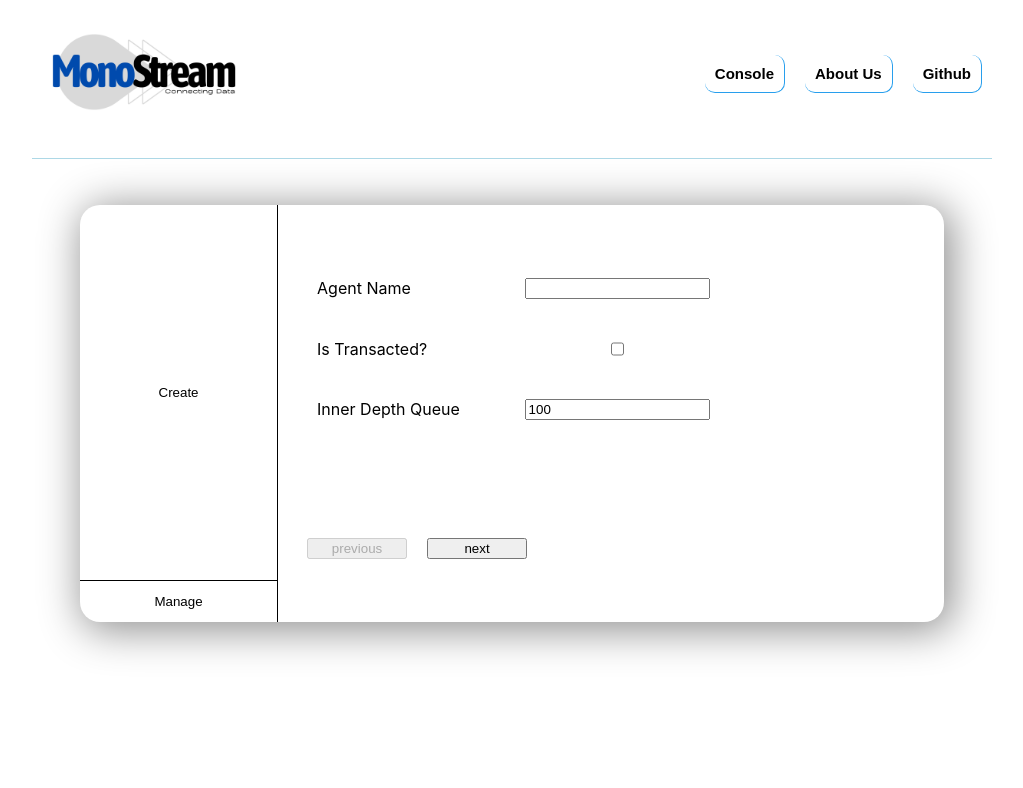
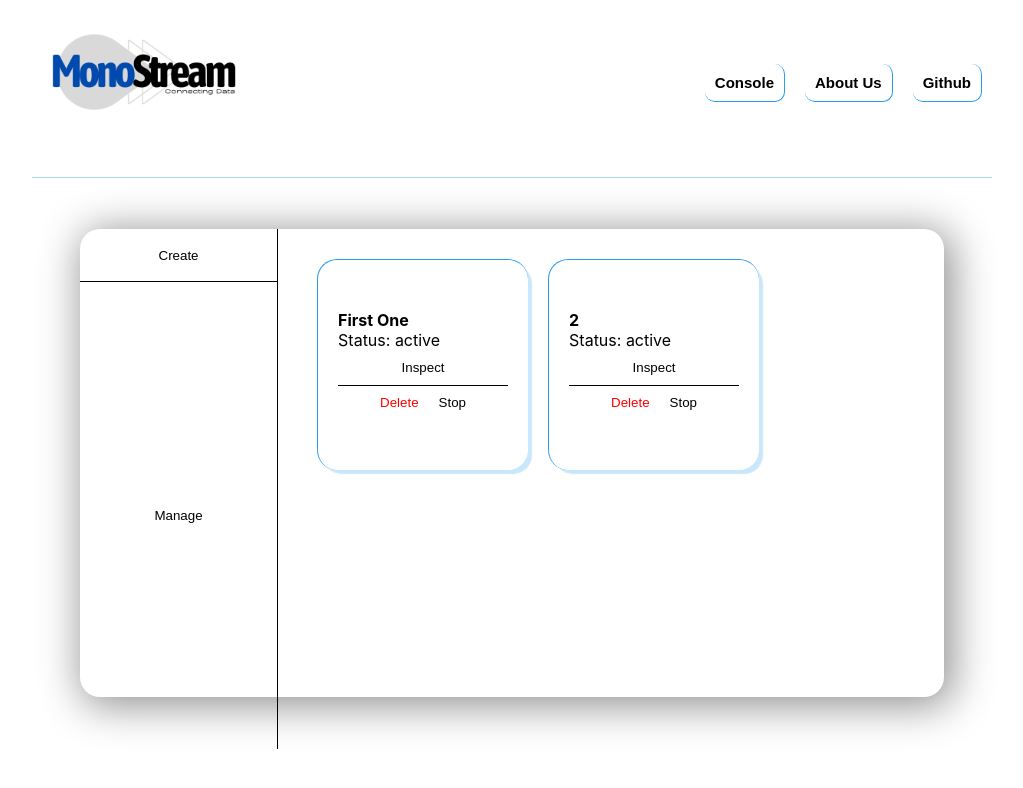
Before and after one commit to M0noStream/mono-client-new, a React (Create React App) app: page / in a window 1280 px wide. Shown: the top 788 px of the page, without its empty margins (128-1151 px from the left). Built offline with nearby package versions, Linux system fonts and the light colour scheme; no server answers.

Commit message:
camelCasing

```diff
--- a/src/components/AppDataInput.jsx
+++ b/src/components/AppDataInput.jsx
@@ -5,9 +5,9 @@ export default class AppDataInput extends Component {
     constructor(props) {
         super(props);
         this.state = {
-            IsTransacted: false,
-            InnerDepthQueue: 100,
-            AgentName: ""
+            isTransacted: false,
+            innerDepthQueue: 100,
+            agentName: ""
         }
     }
     componentDidMount = () => {
@@ -18,12 +18,12 @@ export default class AppDataInput extends Component {
 
     handleIsTransacted = (e) => {
         let checked = e.target.checked
-        this.setState({ IsTransacted: checked })
+        this.setState({ isTransacted: checked })
     }
 
     handleAgentName = (e) => {
         let value = e.target.value
-        this.setState({AgentName: value})
+        this.setState({agentName: value})
     }
 
     handleInnerDepthQueue = (e) => {
@@ -31,7 +31,7 @@ export default class AppDataInput extends Component {
         if (isNaN(value)) {
             return
         }
-        this.setState({ InnerDepthQueue: value })
+        this.setState({ innerDepthQueue: value })
     }
 
     saveDataAndSet = () => {
@@ -46,19 +46,19 @@ export default class AppDataInput extends Component {
                     <div className='data-form-labelinput'>
                         <label htmlFor='AgentName' className='console-content-input'>Agent Name</label>
                         <div className='input-container'>
-                            <input id='AgentName' checked={this.state.AgentName} type="text" onChange={this.handleAgentName} />
+                            <input id='AgentName' checked={this.state.agentName} type="text" onChange={this.handleAgentName} />
                         </div>
                     </div>
                     <div className='data-form-labelinput'>
                         <label htmlFor='IsTransacted' className='console-content-input'>Is Transacted?</label>
                         <div className='input-container'>
-                            <input id='IsTransacted' checked={this.state.IsTransacted} type="checkbox" onChange={this.handleIsTransacted} />
+                            <input id='IsTransacted' checked={this.state.isTransacted} type="checkbox" onChange={this.handleIsTransacted} />
                         </div>
                     </div>
                     <div className='data-form-labelinput'>
                         <label htmlFor='InnerDepthQueue' className='console-content-input'>Inner Depth Queue</label>
                         <div className='input-container'>
-                            <input id='InnerDepthQueue' value={this.state.InnerDepthQueue} type="text" onChange={this.handleInnerDepthQueue} />
+                            <input id='InnerDepthQueue' value={this.state.innerDepthQueue} type="text" onChange={this.handleInnerDepthQueue} />
                         </div>
                     </div>
 
--- a/src/components/DestinationDataInput.jsx
+++ b/src/components/DestinationDataInput.jsx
@@ -5,13 +5,13 @@ class DestinationDataInput extends Component {
     constructor(props) {
         super(props);
         this.state = {
-            TypeName:"",
-            Cluster:"",
-            Vhost:"",
-            Username:"",
-            Password:"",
-            Exchange:"",
-            SourceName:""
+            typeName:"",
+            cluster:"",
+            vhost:"",
+            username:"",
+            password:"",
+            exchange:"",
+            sourceName:""
         }
     }
 
@@ -23,37 +23,37 @@ class DestinationDataInput extends Component {
 
     handleTypeName = (e) => {
         let value = e.target.value
-        this.setState({ TypeName: value })
+        this.setState({ typeName: value })
     }
 
     handleSourceName = (e) => {
         let value = e.target.value
-        this.setState({ SourceName: value })
+        this.setState({ sourceName: value })
     }
 
     handleExchange = (e) => {
         let value = e.target.value
-        this.setState({ Exchange: value })
+        this.setState({ exchange: value })
     }
 
     handleCluster = (e) => {
         let value = e.target.value
-        this.setState({ Cluster: value })
+        this.setState({ cluster: value })
     }
 
     handleVhost = (e) => {
         let value = e.target.value
-        this.setState({ Vhost: value })
+        this.setState({ vhost: value })
     }
 
     handleUsername = (e) => {
         let value = e.target.value
-        this.setState({ Username: value })
+        this.setState({ username: value })
     }
 
     handlePassword = (e) => {
         let value = e.target.value
-        this.setState({ Password: value })
+        this.setState({ password: value })
 
     }
 
@@ -78,25 +78,25 @@ class DestinationDataInput extends Component {
                         <div className='data-form-labelinput'>
                             <label htmlFor='SourceName' className='console-content-input'>Destination Name</label>
                             <div className='input-container'>
-                                <input id='SourceName' value={this.state.SourceName} type="text" onChange={this.handleSourceName} />
+                                <input id='SourceName' value={this.state.sourceName} type="text" onChange={this.handleSourceName} />
                             </div>
                         </div>
                         <div className='data-form-labelinput'>
                             <label htmlFor='Username' className='console-content-input'>User Name</label>
                             <div className='input-container'>
-                                <input id='Username' value={this.state.Username} type="text" onChange={this.handleUsername} />
+                                <input id='Username' value={this.state.username} type="text" onChange={this.handleUsername} />
                             </div>
                         </div>
                         <div className='data-form-labelinput'>
                             <label htmlFor='Password' className='console-content-input'>Password</label>
                             <div className='input-container'>
-                                <input id='Password' value={this.state.Password} type="password" onChange={this.handlePassword} />
+                                <input id='Password' value={this.state.password} type="password" onChange={this.handlePassword} />
                             </div>
                         </div>
                         <div className='data-form-labelinput'>
                             <label htmlFor='Cluster' className='console-content-input'>Cluster</label>
                             <div className='input-container'>
-                                <input id='Cluster' value={this.state.Cluster} type="text" onChange={this.handleCluster} />
+                                <input id='Cluster' value={this.state.cluster} type="text" onChange={this.handleCluster} />
                             </div>
                         </div>
                     </div>
@@ -105,19 +105,19 @@ class DestinationDataInput extends Component {
                         <div className='data-form-labelinput'>
                             <label htmlFor='TypeName' className='console-content-input'>Type Name</label>
                             <div className='input-container'>
-                                <input id='TypeName' value={this.state.TypeName} type="text" onChange={this.handleTypeName} />
+                                <input id='TypeName' value={this.state.typeName} type="text" onChange={this.handleTypeName} />
                             </div>
                         </div>
                         <div className='data-form-labelinput'>
                             <label htmlFor='Vhost' className='console-content-input'>Vhost</label>
                             <div className='input-container'>
-                                <input id='Vhost' value={this.state.Vhost} type="text" onChange={this.handleVhost} />
+                                <input id='Vhost' value={this.state.vhost} type="text" onChange={this.handleVhost} />
                             </div>
                         </div>
                         <div className='data-form-labelinput'>
                             <label htmlFor='Exchange' className='console-content-input'>Exchange</label>
                             <div className='input-container'>
-                                <input id='Exchange' value={this.state.Exchange} type="text" onChange={this.handleExchange} />
+                                <input id='Exchange' value={this.state.exchange} type="text" onChange={this.handleExchange} />
                             </div>
                         </div>
                     </div>
--- a/src/components/SingleStreamManage.jsx
+++ b/src/components/SingleStreamManage.jsx
@@ -6,11 +6,16 @@ export default class SingleStreamManage extends Component {
   constructor(props){
     super(props);
     this.state={
-      stream:this.props.stream
+      stream:this.props.stream,
+      readyDelete: false
     }
   }
 
   deleteStream = async () => {
+    if(!this.state.readyDelete){
+      this.setState({readyDelete:true})
+      return
+    }
     const streamId = this.state.stream.id;
     try {
         await streams.delete_stream(streamId)
@@ -40,6 +45,14 @@ export default class SingleStreamManage extends Component {
     }
   }
 
+  onStopStart = async () =>{
+    if(this.state.stream.status==="active"){
+      await this.stopStream()
+      return
+    }
+    await this.startStream()
+  }
+
   showRaw = () => {
     this.props.display(this.state.stream)
   }
@@ -50,7 +63,13 @@ export default class SingleStreamManage extends Component {
         <p>
           <b>{this.state.stream.streamName}</b>
           Status: {this.state.stream.status}
-          <button onClick={this.showRaw}>Show Raw</button>
+          <button className='single-button' onClick={this.showRaw}>Inspect</button>
+          <div style={{width:'100%', height:'0.1px', backgroundColor:'black'}}/>
+          <div style={{display:'flex', flexDirection:'row', justifyContent:'center'}}>
+            <button className='single-button' style={{color:'red'}} onClick={this.deleteStream}>{this.state.readyDelete?"Confirm":"Delete"}</button>
+            <button className='single-button' onClick={this.onStopStart}>{this.state.stream.status==="active"?"Stop":"Start"}</button>
+          </div>
+
         </p>
       </div>
     )
--- a/src/components/SourceDataInput.jsx
+++ b/src/components/SourceDataInput.jsx
@@ -5,14 +5,14 @@ export default class SourceDataInput extends Component {
     constructor(props) {
         super(props);
         this.state = {
-            TypeName: "",
-            Cluster: "",
-            ConsumerGroup: "",
-            AutoCommit: false,
-            ConsumeTimeoutMS: 1000,
-            Username: "",
-            Password: "",
-            SourceName: ""
+            typeName: "",
+            cluster: "",
+            consumerGroup: "",
+            autoCommit: false,
+            consumeTimeoutMS: 1000,
+            username: "",
+            password: "",
+            sourceName: ""
         }
     }
 
@@ -24,24 +24,24 @@ export default class SourceDataInput extends Component {
 
     handleTypeName = (e) => {
         let value = e.target.value
-        this.setState({ TypeName: value })
+        this.setState({ typeName: value })
     }
 
     handleCluster = (e) => {
         let value = e.target.value
-        this.setState({ Cluster: value })
+        this.setState({ cluster: value })
 
     }
 
     handleConsumerGroup = (e) => {
         let value = e.target.value
-        this.setState({ ConsumerGroup: value })
+        this.setState({ consumerGroup: value })
 
     }
 
     handleAutoCommit = (e) => {
         let checked = e.target.checked
-        this.setState({ AutoCommit: checked })
+        this.setState({ autoCommit: checked })
 
     }
 
@@ -50,24 +50,24 @@ export default class SourceDataInput extends Component {
         if (!isNaN(value)) {
             return
         }
-        this.setState({ ConsumeTimeoutMS: value })
+        this.setState({ consumeTimeoutMS: value })
 
     }
 
     handleUsername = (e) => {
         let value = e.target.value
-        this.setState({ Username: value })
+        this.setState({ username: value })
     }
 
     handlePassword = (e) => {
         let value = e.target.value
-        this.setState({ Password: value })
+        this.setState({ password: value })
 
     }
 
     handleSourceName = (e) => {
         let value = e.target.value
-        this.setState({ SourceName: value })
+        this.setState({ sourceName: value })
 
     }
 
--- a/src/pages/Console.jsx
+++ b/src/pages/Console.jsx
@@ -7,14 +7,16 @@ export default class Console extends Component {
   constructor(props){
     super(props);
     this.state={
-      renderComponent: <Create/>,
-      activeId:0,
+      renderComponent: null,
+      activeId:1,
       streams: []
     }
   }
 
   componentDidMount = async () => {
     await this.refreshData()
+    this.setState({renderComponent: <Manage streams={this.state.streams}/>})
+
   }
 
   refreshData = async () => {
--- a/src/pages/Create.jsx
+++ b/src/pages/Create.jsx
@@ -23,9 +23,8 @@ export default class Create extends Component {
 
     onCreate = async () =>{
         let AppData = this.state.appData
-        AppData.Source = this.state.sourceData
-        AppData.Destination = this.state.destinationData
-        console.log(AppData);
+        AppData.source = this.state.sourceData
+        AppData.destination = this.state.destinationData
         this.setState({loading:true})
         try{
             await create_stream(AppData);
--- a/src/pages/Manage.css
+++ b/src/pages/Manage.css
@@ -20,3 +20,61 @@
     flex-direction: column;
     margin: 20px;
 }
+
+.pages-buttons{
+    position: relative;
+    display: flex;
+    justify-content: left;
+    align-items: center;
+    width: 100%;
+}
+
+.pages-buttons button{
+    margin: 10px;
+    width:50px;
+    cursor: pointer;
+
+}
+
+.raw-settings-background {
+    display: grid;
+    position:fixed;
+    width:100%;
+    height:100%;
+    top:0px;
+    left:0px;
+    align-content: center;
+    justify-content: center;
+    z-index:1000;
+    background-color: rgba(0, 0, 0, 0.5);
+}
+
+.raw-settings-div {
+    height: 500px;
+    width: 350px;
+    border-radius: 10px;
+    background-color: white;
+    position: relative;
+    text-align: left;
+    margin: 10px;
+}
+
+.raw-settings-div button {
+    margin: 10px;
+    background: none;
+    border: none;
+    text-decoration: underline;
+    cursor: pointer;
+}
+
+
+.raw-settings-div pre {
+    margin: 10px;
+}
+
+.single-button {
+    background: none;
+    border: none;
+    padding:10px;
+    cursor: pointer;
+}
--- a/src/pages/Manage.jsx
+++ b/src/pages/Manage.jsx
@@ -1,56 +1,130 @@
 import React, { Component } from 'react'
 import SingleStreamManage from '../components/SingleStreamManage.jsx'
+import './Manage.jsx'
+
 export default class Manage extends Component {
-  constructor(props){
+  constructor(props) {
     super(props);
-    this.state={
-      streams:[{streamName:"1", status:"active"}, {streamName:"2", status:"active"},{streamName:"3", status:"unactive"},{streamName:"4", status:"active"}
-      ,{streamName:"5", status:"unactive"},{streamName:"6", status:"unactive"},{streamName:"7", status:"unactive"}],
+    this.state = {
+      streams: [{
+          streamName:'First One',
+          IsTransacted: true,
+          InnerDepthQueue: 100,
+          status:'active',
+          Source: {
+            TypeName: "Kafka",
+            Cluster: "localhost:9092",
+            ConsumerGroup: "monostream-group",
+            AutoCommit: false,
+            ConsumeTimeoutMS: 800,
+            Username: "admin",
+            Password: "admon",
+            SourceName: "my.cars"
+          },
+          Destination: {
+            TypeName: "Rabbit",
+            Cluster: "localhost:4000",
+            Vhost: "host",
+            Username: "admin",
+            Password: "admin",
+            Exchange: "exchange",
+            SourceName: "cars.queue"
+          }
+      }, { streamName: "2", status: "active" }],
       chunkedStreams: [],
-      showingRaw:false,
-      rawStream:{}
+      streamPages: [],
+      showingRaw: false,
+      rawStream: {},
+      currentPage: 0
     }
   }
 
   componentDidMount = () => {
-    this.splitStreams()
+    this.splitStreamsToPages()
+    setTimeout(() => {
+      this.splitPages(this.state.streamPages[this.state.currentPage])
+    }, 100);
   }
 
-  splitStreams = () => {
+  maxPageNum = () => {
+    return this.state.streamPages.length - 1
+  }
+
+  splitStreamsToPages = () => {
+    let pages = []
+    let pageSize = 8
+    //set pages
+    for (let i = 0; i < this.state.streams.length; i += pageSize) {
+      const chunk = this.state.streams.slice(i, i + pageSize);
+      pages.push(chunk)
+    }
+    this.setState({ streamPages: pages })
+  }
+
+  splitPages = (pageContent) => {
+    this.setState({ chunkedStreams: [] }, () => {
       let result = []
-    const chunkSize = 4;
-    for (let i = 0; i < this.state.streams.length; i += chunkSize) {
-        const chunk = this.state.streams.slice(i, i + chunkSize);
+      let chunkSize = 4;
+      //set raws in pages
+      for (let i = 0; i < pageContent.length; i += chunkSize) {
+        const chunk = pageContent.slice(i, i + chunkSize);
         result.push(chunk)
       }
-    this.setState({chunkedStreams:result})
+      this.setState({ chunkedStreams: result })
+    })
+
   }
 
   showStreamRaw = (stream) => {
-    this.setState({showingRaw:true, rawStream:stream})
+    this.setState({ showingRaw: true, rawStream: stream })
+  }
+
+  onNextPage = () => {
+    this.setState((prevState) => ({ currentPage: prevState.currentPage + 1 }), () => {
+      this.splitPages(this.state.streamPages[this.state.currentPage])
+    })
+  }
+
+  onPrevPage = () => {
+    this.setState((prevState) => ({ currentPage: prevState.currentPage - 1 }), () => {
+      this.splitPages(this.state.streamPages[this.state.currentPage])
+    })
+  }
+
+  closeRawStream = () => {
+    this.setState({showingRaw:false, rawStream: {}})
   }
 
   render() {
     return (
-      <div style={{display:'flex', flexDirection:'column'}}>
-        {this.state.showingRaw?
-          <div style={{position:'absolute', width: '200vh', height:'200vh', backgroundColor:'black', left:'0', top:'0'}}>
-            <div style={{display:'flex', justifyContent:'center', alignContent:'center', backgroundColor:'white'}}>
-              {JSON.stringify(this.state.rawStream, 4)}
+      <div style={{ display: 'flex', flexDirection: 'column' }}>
+        {this.state.showingRaw ?
+          <div className='raw-settings-background'>
+            <div className='raw-settings-div'>
+              <button onClick={this.closeRawStream}>Close</button>
+              <button onClick={() => navigator.clipboard.writeText(JSON.stringify(this.state.rawStream, null, 2))}>Copy</button>
+              {<pre>{JSON.stringify(this.state.rawStream, null, 2) }</pre>}
             </div>
           </div>
-        :null}
+          : null}
+        <div style={{height:'500px'}}>
           {this.state.chunkedStreams.map((chunk, indexA) => {
-          return(<div style={{width:'100%', padding:'10px', display:'flex', flexDirection:'row'}} key={'out'+indexA}>
+            return (<div style={{ width: '100%', padding: '10px', display: 'flex', flexDirection: 'row' }} key={'out' + indexA}>
               {chunk.map((stream, indexB) => {
-                        return(
-                          <SingleStreamManage stream={stream} key={'in' + indexB + indexA } display={this.showStreamRaw}/>
+                return (
+                  <SingleStreamManage stream={stream} key={'in' + indexB + indexA} display={this.showStreamRaw} />
                 )
               })}
             </div>)
-
-
           })}
+        </div>
+        {this.maxPageNum() > 0 ?
+          <div className='pages-buttons'>
+            <button disabled={this.state.currentPage === 0} onClick={this.onPrevPage}>{'<'}</button>
+            <button disabled={this.state.currentPage === this.maxPageNum()} onClick={this.onNextPage}>{'>'}</button>
+          </div>
+          : <div className='pages-buttons' />
+        }
       </div>
     )
   }
--- a/src/services/Streams.js
+++ b/src/services/Streams.js
@@ -47,7 +47,7 @@ const start_stream = async (stream_id) => {
     try{
         return await axios.put(url);
     } catch (e) {
-        console.log('in Stream.create_stream');
+        console.log('in Stream.start_stream');
         console.log(e);
     }
 }
@@ -57,7 +57,7 @@ const stop_stream = async (stream_id) => {
     try{
         return await axios.put(url);
     } catch (e) {
-        console.log('in Stream.create_stream');
+        console.log('in Stream.stop_stream');
         console.log(e);
     }
 }
```
Lines whose indentation alone changed are shown as unchanged.
